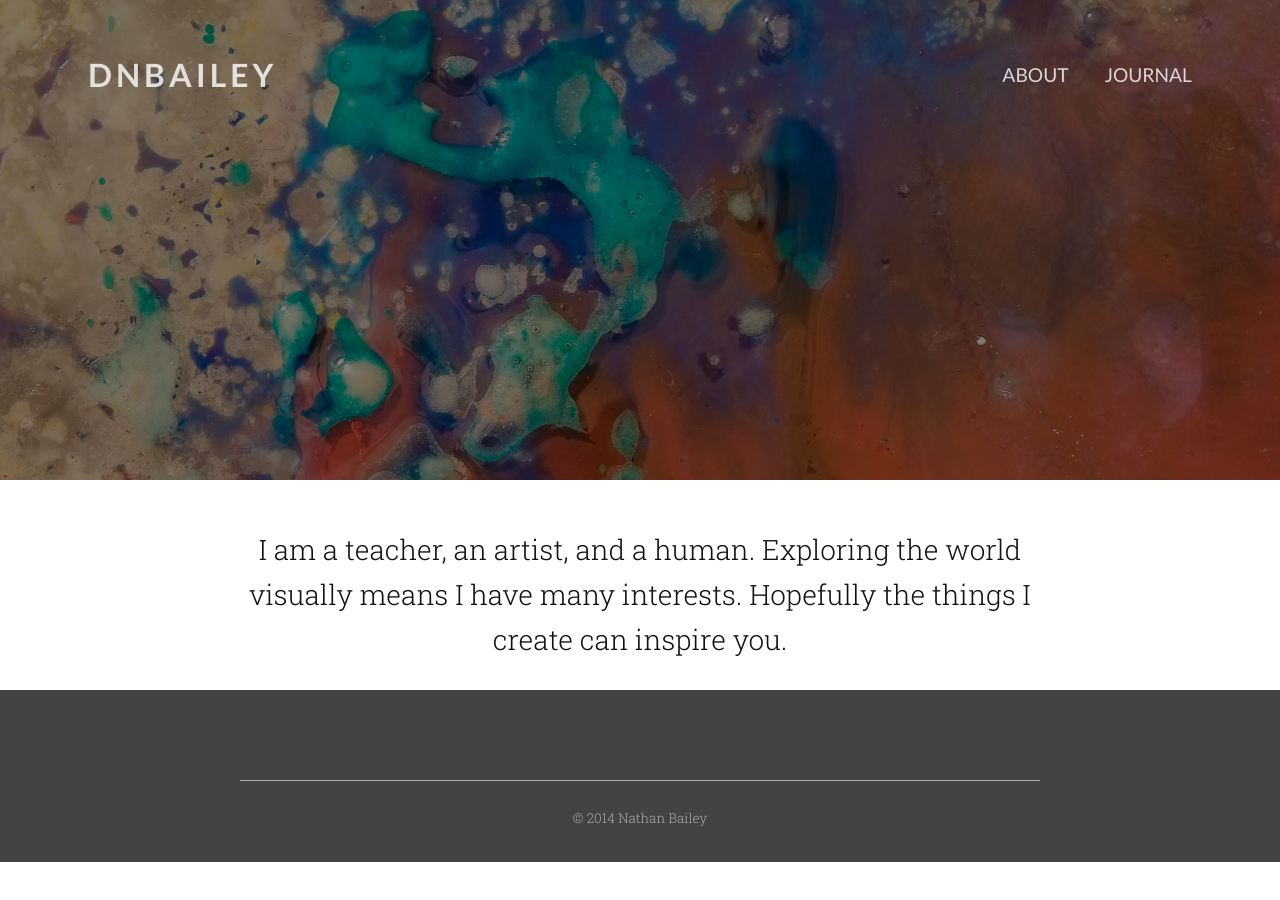
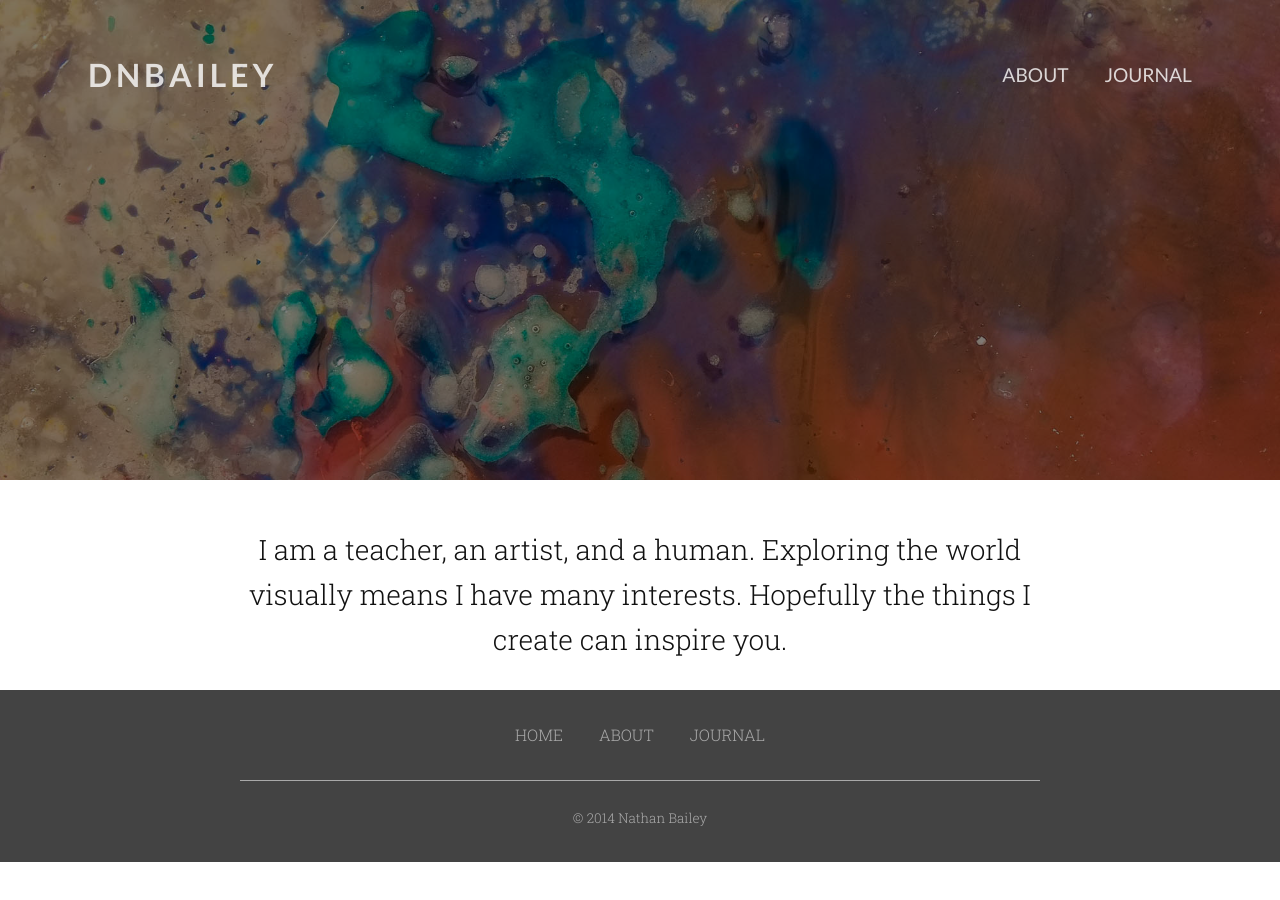
Before and after one commit to dnbailey/dnbailey.github.io.bak, a Jekyll site: the page built from index.html, in a window 1280 px wide. Built offline with Jekyll 4.4.1, drawn with Linux system fonts in a browser that asks for light colours; nearby versions of some CDN libraries.

Commit message:
Fix footer link color

```diff
--- a/_sass/_layout.scss
+++ b/_sass/_layout.scss
@@ -90,7 +90,9 @@ body, h1, h2, h3, h4, h5, h6, p, blockquote, pre, hr, dl, dd, ol, ul, figure { m
 
 // Site Footer
 .site-footer { padding-bottom: 2em; background: $grey-color; color: $grey-color-light;
-    a:hover { color: rgb(255,255,255); }
+    a { color: $grey-color-light; text-transform: uppercase;
+        &:hover { color: rgb(255,255,255); }
+    }
     .footer-nav { padding: 2em 0; border-bottom: 1px solid $grey-color-light; text-align: center;
         li { list-style: none; display: inline-block; padding-right: 2em;
             &:last-child { padding-right: 0; }
```
